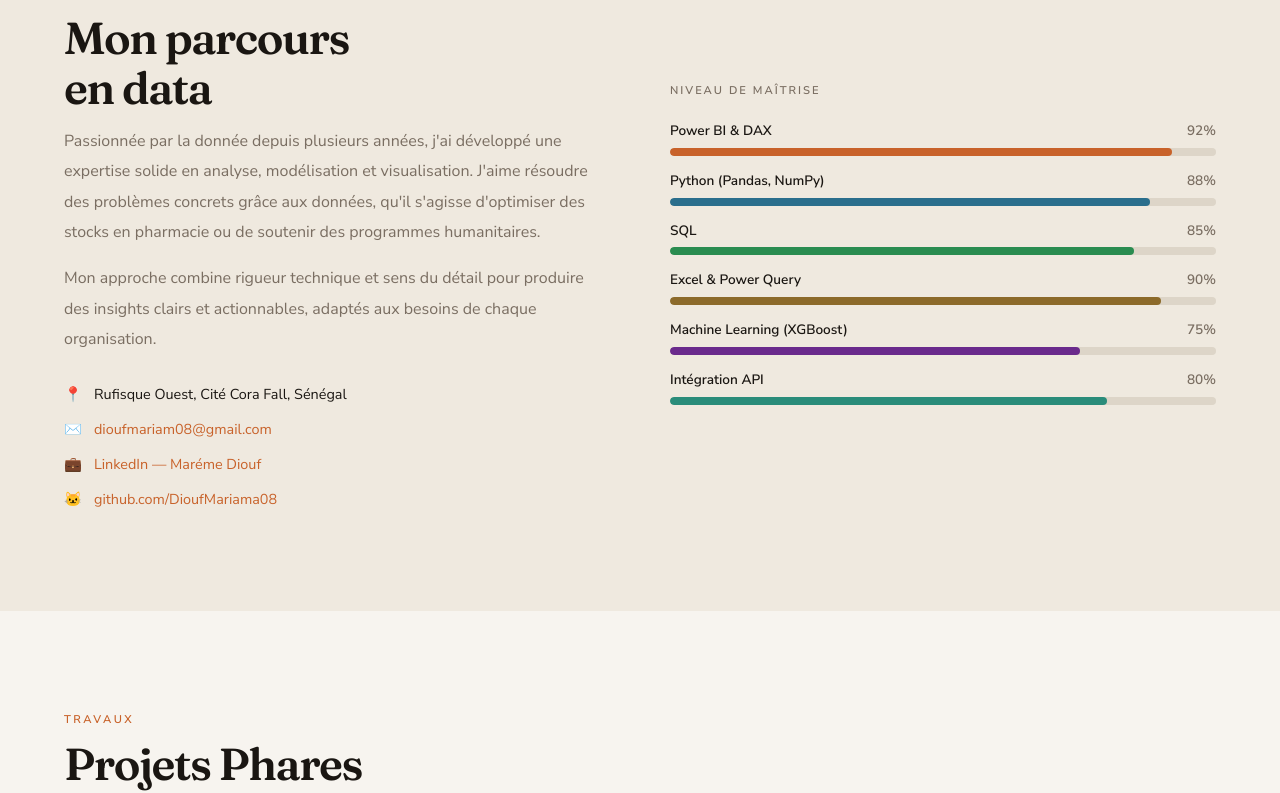
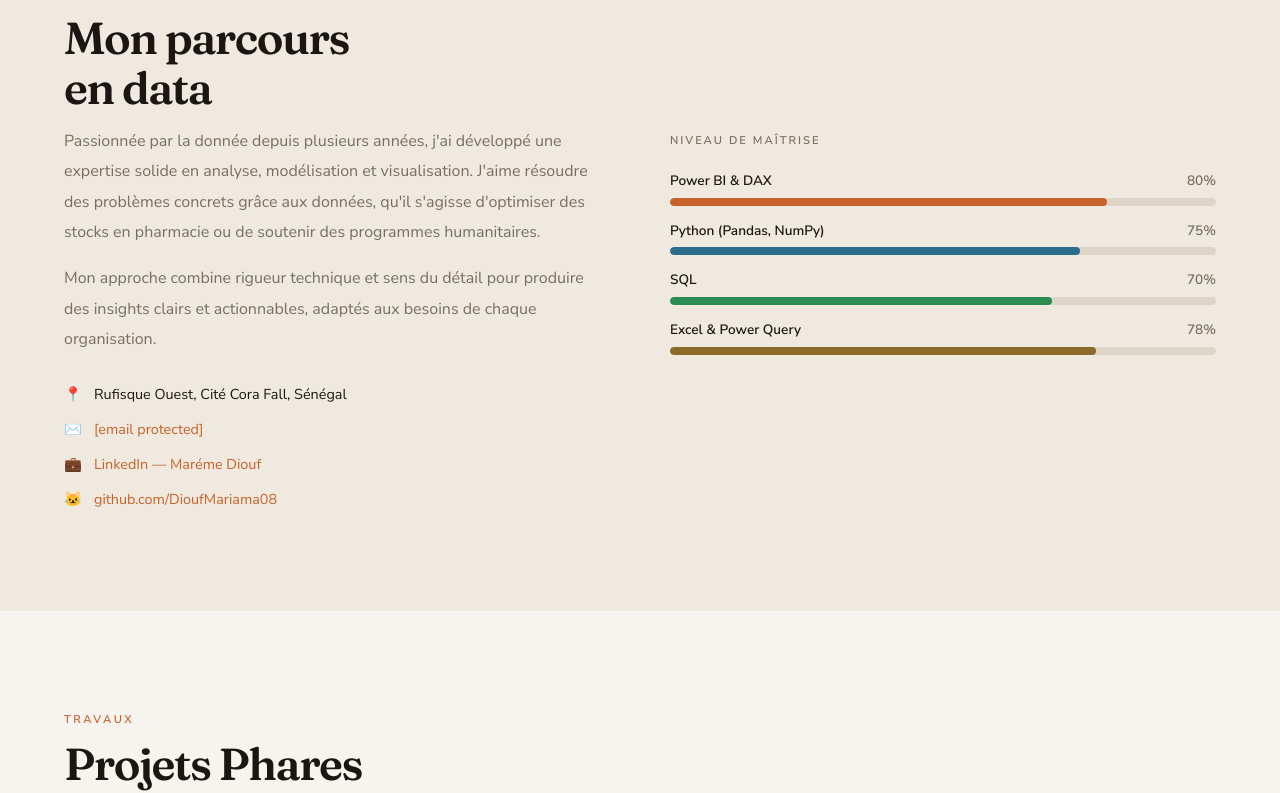
Before and after one commit to DioufMariama08/mareme-diouf-portfolio, a plain HTML site: page index.html in a window 1280 px wide. Shown: the part 1091-1884 px from the top of the page. Drawn offline with Linux system fonts and the light colour scheme.

Commit message:
Update index.html

```diff
--- a/index.html
+++ b/index.html
@@ -161,7 +161,7 @@
     <p class="hero-desc">Spécialisée dans l'analyse et la visualisation de données. Je travaille avec Python, SQL, Excel et Power BI pour transformer les données brutes en insights actionnables qui guident de meilleures décisions.</p>
     <div class="hero-ctas">
       <a href="#projects" class="btn btn-primary">Voir mes projets →</a>
-      <a href="mailto:dioufmariam08@gmail.com" class="btn btn-secondary">✉ Me contacter</a>
+      <a href="/cdn-cgi/l/email-protection#a4c0cdcbd1c2c9c5d6cdc5c9949ce4c3c9c5cdc88ac7cbc9" class="btn btn-secondary">✉ Me contacter</a>
     </div>
   </div>
   <div class="hero-right">
@@ -170,7 +170,7 @@
 </section>
 
 <div class="stats">
-  <div class="stat reveal"><span class="stat-num">2</span><span class="stat-label">Projets Majeurs</span></div>
+  <div class="stat reveal"><span class="stat-num">3</span><span class="stat-label">Projets Majeurs</span></div>
   <div class="stat reveal"><span class="stat-num">5+</span><span class="stat-label">Outils Maîtrisés</span></div>
   <div class="stat reveal"><span class="stat-num">6 ans</span><span class="stat-label">Données Analysées</span></div>
   <div class="stat reveal"><span class="stat-num">🌍</span><span class="stat-label">Impact UNICEF</span></div>
@@ -185,7 +185,7 @@
       <p>Mon approche combine rigueur technique et sens du détail pour produire des insights clairs et actionnables, adaptés aux besoins de chaque organisation.</p>
       <div class="about-info">
         <div class="info-row"><span>📍</span><span>Rufisque Ouest, Cité Cora Fall, Sénégal</span></div>
-        <div class="info-row"><span>✉️</span><a href="mailto:dioufmariam08@gmail.com">dioufmariam08@gmail.com</a></div>
+        <div class="info-row"><span>✉️</span><a href="/cdn-cgi/l/email-protection#47232e2832212a26352e262a777f07202a262e2b6924282a"><span class="__cf_email__" data-cfemail="680c01071d0e05091a0109055850280f05090104460b0705">[email&#160;protected]</span></a></div>
         <div class="info-row"><span>💼</span><a href="http://www.linkedin.com/in/mar%C3%A8me-diouf-815aa8156" target="_blank">LinkedIn — Maréme Diouf</a></div>
         <div class="info-row"><span>🐱</span><a href="https://github.com/DioufMariama08" target="_blank">github.com/DioufMariama08</a></div>
       </div>
@@ -193,12 +193,10 @@
     <div class="reveal">
       <div class="about-skills-title">Niveau de Maîtrise</div>
       <div class="skills-list">
-        <div><div class="skill-header"><span>Power BI & DAX</span><span class="skill-pct">92%</span></div><div class="skill-bar"><div class="skill-bar-fill" style="width:92%"></div></div></div>
-        <div><div class="skill-header"><span>Python (Pandas, NumPy)</span><span class="skill-pct">88%</span></div><div class="skill-bar"><div class="skill-bar-fill" style="width:88%;background:#2a6e8c"></div></div></div>
-        <div><div class="skill-header"><span>SQL</span><span class="skill-pct">85%</span></div><div class="skill-bar"><div class="skill-bar-fill" style="width:85%;background:#2a8c50"></div></div></div>
-        <div><div class="skill-header"><span>Excel & Power Query</span><span class="skill-pct">90%</span></div><div class="skill-bar"><div class="skill-bar-fill" style="width:90%;background:#8c6a2a"></div></div></div>
-        <div><div class="skill-header"><span>Machine Learning (XGBoost)</span><span class="skill-pct">75%</span></div><div class="skill-bar"><div class="skill-bar-fill" style="width:75%;background:#6a2a8c"></div></div></div>
-        <div><div class="skill-header"><span>Intégration API</span><span class="skill-pct">80%</span></div><div class="skill-bar"><div class="skill-bar-fill" style="width:80%;background:#2a8c7a"></div></div></div>
+        <div><div class="skill-header"><span>Power BI & DAX</span><span class="skill-pct">80%</span></div><div class="skill-bar"><div class="skill-bar-fill" style="width:80%"></div></div></div>
+        <div><div class="skill-header"><span>Python (Pandas, NumPy)</span><span class="skill-pct">75%</span></div><div class="skill-bar"><div class="skill-bar-fill" style="width:75%;background:#2a6e8c"></div></div></div>
+        <div><div class="skill-header"><span>SQL</span><span class="skill-pct">70%</span></div><div class="skill-bar"><div class="skill-bar-fill" style="width:70%;background:#2a8c50"></div></div></div>
+        <div><div class="skill-header"><span>Excel & Power Query</span><span class="skill-pct">78%</span></div><div class="skill-bar"><div class="skill-bar-fill" style="width:78%;background:#8c6a2a"></div></div></div>
       </div>
     </div>
   </div>
@@ -352,17 +350,10 @@
       <h2>Travaillons<br/>ensemble</h2>
       <p class="section-intro">Vous avez un projet data en tête ? Discutons de la façon dont je peux vous aider à valoriser vos données.</p>
       <div class="contact-links">
-        <a href="mailto:dioufmariam08@gmail.com" class="contact-link"><span class="contact-link-icon">✉️</span>dioufmariam08@gmail.com</a>
+        <a href="/cdn-cgi/l/email-protection#e88c81879d8e85899a818985d8d0a88f85898184c68b8785" class="contact-link"><span class="contact-link-icon">✉️</span><span class="__cf_email__" data-cfemail="4e2a27213b28232f3c272f237e760e29232f2722602d2123">[email&#160;protected]</span></a>
         <a href="http://www.linkedin.com/in/mar%C3%A8me-diouf-815aa8156" target="_blank" class="contact-link"><span class="contact-link-icon">💼</span>LinkedIn — Maréme Diouf</a>
         <a href="https://github.com/DioufMariama08" target="_blank" class="contact-link"><span class="contact-link-icon">🐱</span>github.com/DioufMariama08</a>
         <div class="contact-link" style="cursor:default"><span class="contact-link-icon">📍</span>Rufisque Ouest, Cité Cora Fall, Sénégal</div>
       </div>
     </div>
-    <div class="reveal">
-      <p class="contact-quote">« Les données ne sont pas que des chiffres — elles sont l'histoire derrière chaque décision, chaque résultat, chaque vie améliorée. »</p>
-    </div>
-  </div>
-</section>
-
-<footer>
-  <p>© 2025 <span>Maréme Diouf</span> · Analyste Data & BI · Rufisque Ouest, Sénégal</
+    <
```
